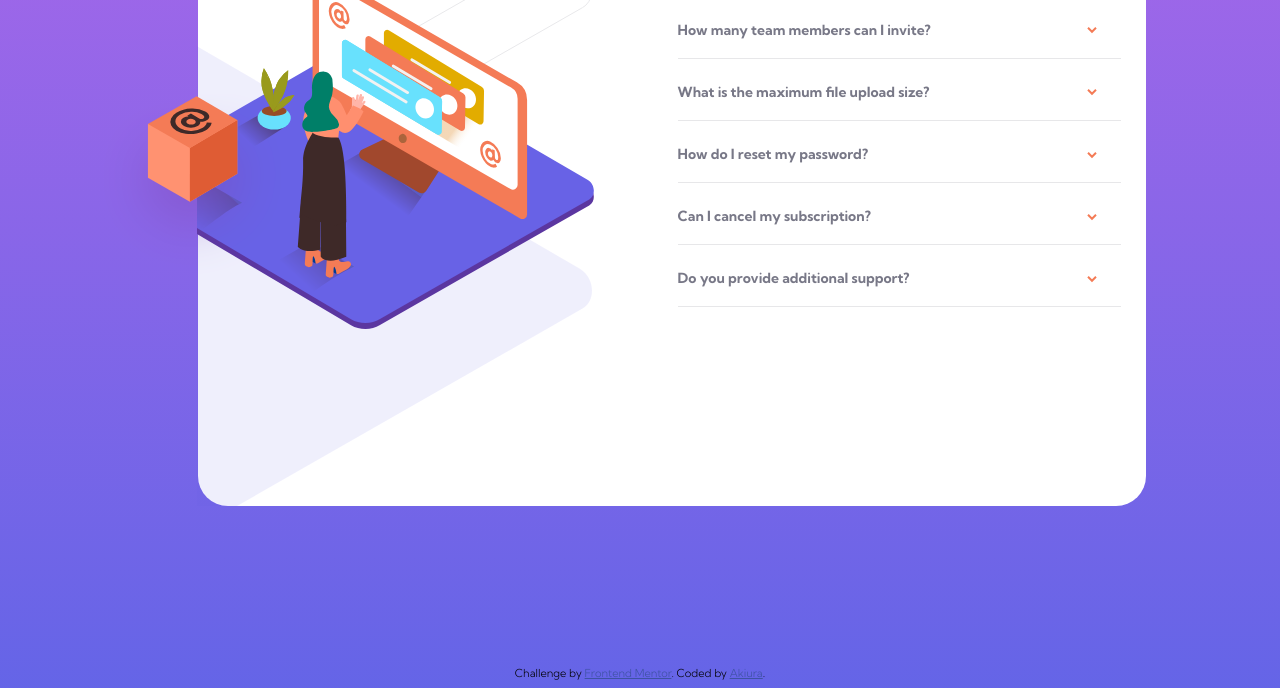
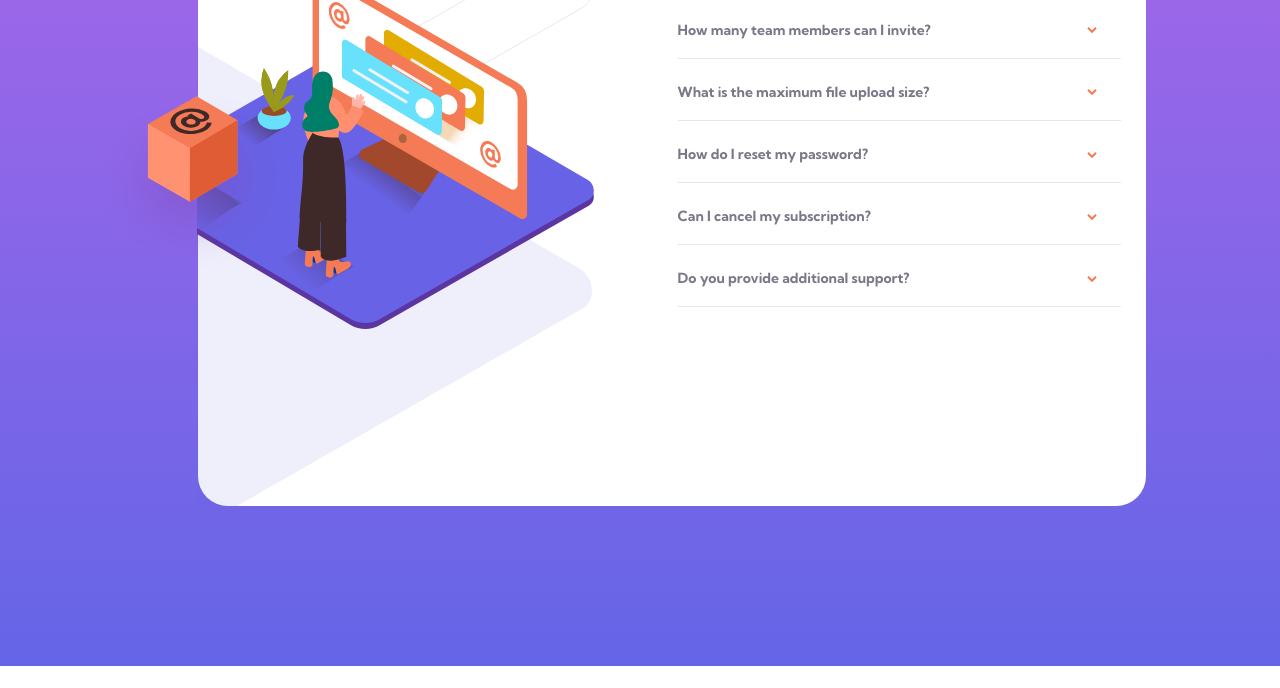
Before and after one commit to Ak-iu/Web_Components, a plain HTML site: page faq-accordion-card-main/index.html in a window 1280 px wide. Shown: the part 244-932 px from the top of the page. After the commit the page ends 910 px from the top, so only its background shows below. Drawn offline with Linux system fonts and the light colour scheme.

Commit message:
Update index.html

```diff
--- a/faq-accordion-card-main/index.html
+++ b/faq-accordion-card-main/index.html
@@ -113,10 +113,6 @@
     </div>
 </div>
 
-<div class="attribution">
-    Challenge by <a href="https://www.frontendmentor.io?ref=challenge" target="_blank">Frontend Mentor</a>.
-    Coded by <a href="https://github.com/Ak-iu">Akiura</a>.
-</div>
 
 </body>
 </html>
```
